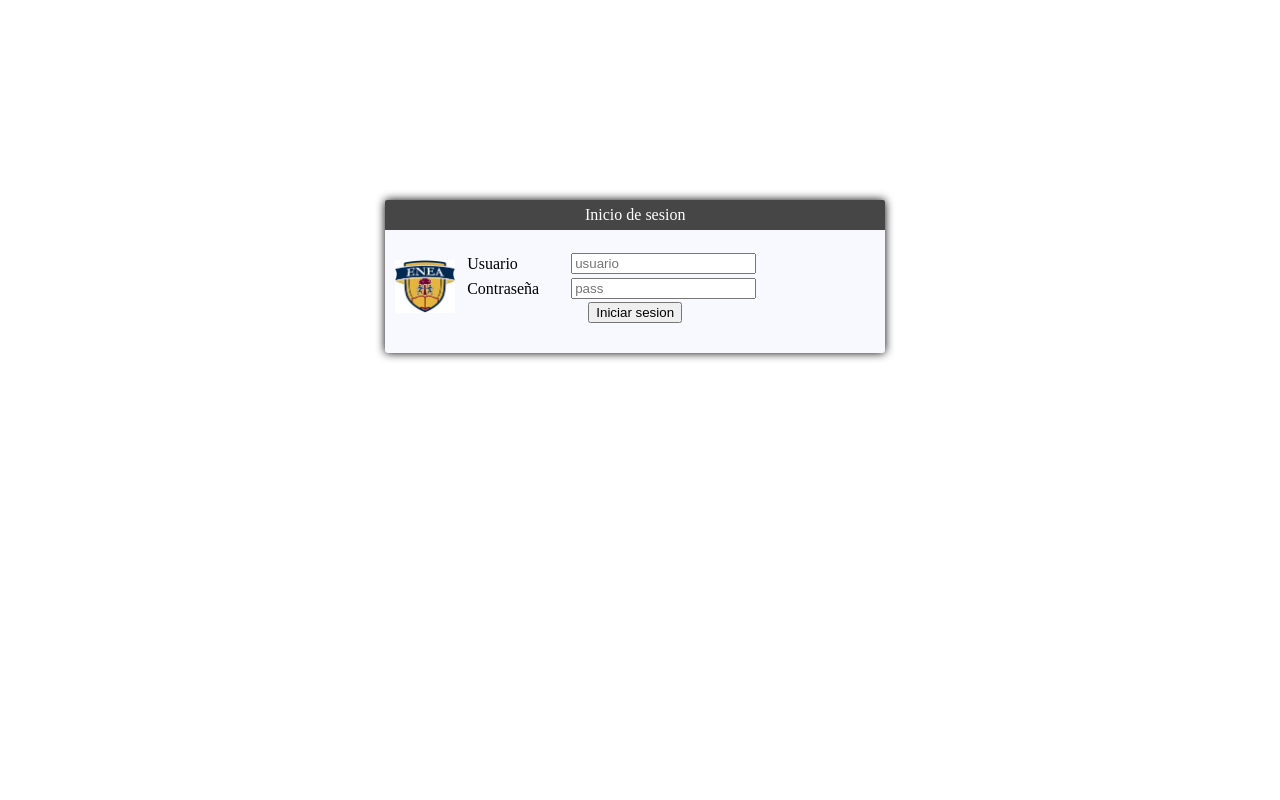
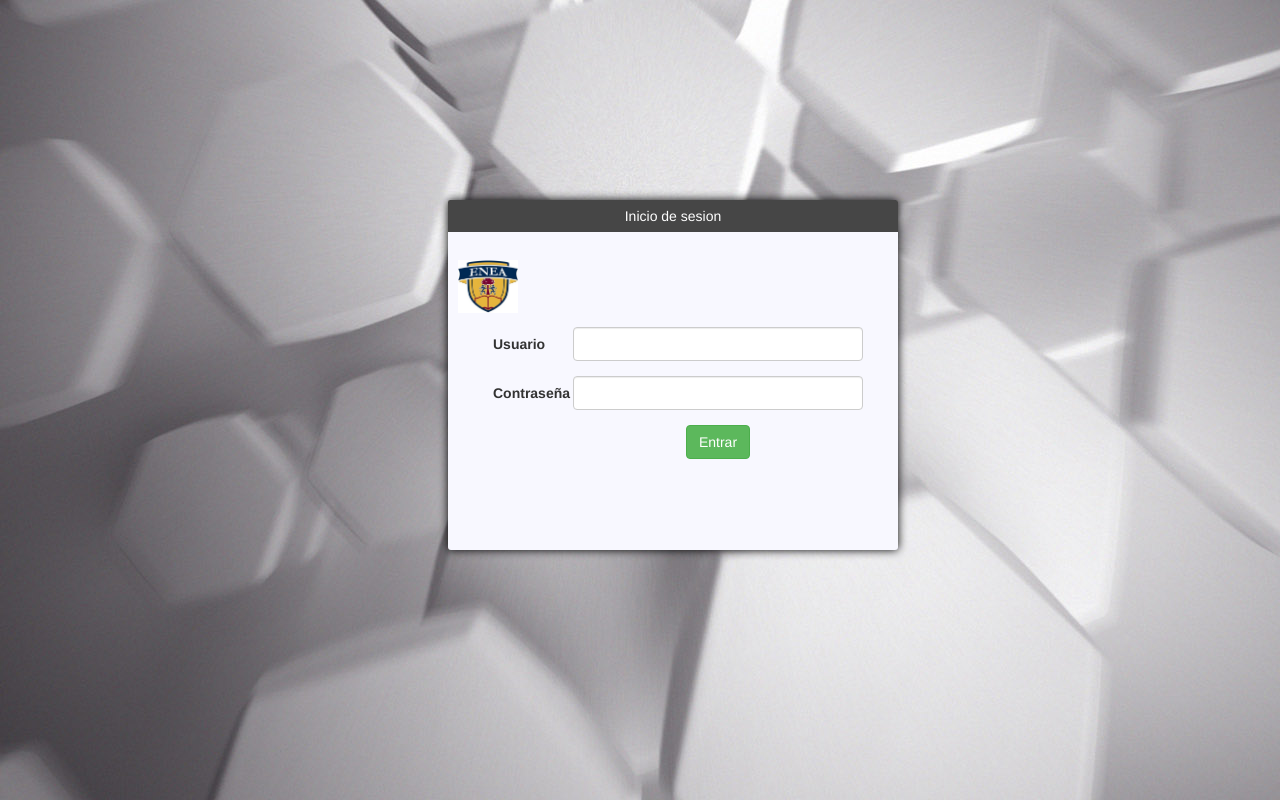
Before and after one commit to amenis/eneaware, a PHP site: page /eneaware/ in a window 1280 px wide. Run offline with PHP 8.4, Linux system fonts and the light colour scheme.

Commit message:
login style modify

```diff
--- a/View/main.php
+++ b/View/main.php
@@ -32,7 +32,7 @@
         </nav>
         <aside class="sidebar-menu">
             <div id="id-user">
-                <img src="http://delpad.com/template/bitrix/img/default-user.png" alt="user image" style="border-radius:5px" width="56" height="60"/>
+                <img src="../imagenes/user.gif" alt="user image" style="border-radius:80px" width="80" height="80"/>
                 <span style="color:white"><?php echo $_SESSION['Nombre_Usuario_Eneaware'];?></span>
             </div>
             <div id="menu">
--- a/css/servidor.css
+++ b/css/servidor.css
@@ -18,7 +18,7 @@
 }
 ::-webkit-scrollbar-button {
       background-color: grey;
-      width:7px;Guada
+      width:7px;
       height:7px;
       border-radius:2px;
 }
@@ -26,7 +26,7 @@
       background-color: grey;
 }
 body{
-	/*background:url(../imagenes/wall1.jpg) center bottom fixed;*/
+	background:url(../imagenes/wallpaper.jpg) center bottom fixed;*/
 	background-size:cover;
 	overflow:auto;
 	font-family: biko;
@@ -34,14 +34,22 @@ body{
 }
 
 #login{
+    position: absolute;
+    top:25%;
+    left:35%;
 	background-color: ghostwhite;
-	padding: 50px;
 	padding-top: 20px;
 	padding-bottom:30px;
 	box-shadow:0 0 10px black;
 	border-radius:3px;
-	width: 400px;
-	display: none;
+	width: 450px;
+    height: 350px;
+
+}
+#form-login{
+    position: relative;
+    left: 10%;
+    top:25%;
 }
 .sidebar-menu{
     position:absolute;
@@ -61,7 +69,7 @@ body{
 }
 #menu{
 	position: absolute;
-	top:100px;
+	top:110px;
     left:0%;
     margin: 0;
     padding: 0;
@@ -148,10 +156,10 @@ body{
 #principal{
     position: absolute;
     top:52px;
-    left:17%;
+    left:16%;
     background: white;
     height:100%;
-    width:83%;
+    width:84%;
     overflow: auto;
 }
 .tabCont{
--- a/index.php
+++ b/index.php
@@ -5,26 +5,31 @@ session_start();
         header('location: View/main.php');
 	}
 	else{
-		echo '
+?>
 			<html>
 				<head>
 					<meta charset="utf-8" />
 					<title>EneaWare inicio</title>
 					<link rel="icon" type="image/png" href="imagenes/icono.png" />
 					<link href="css/servidor.css" rel="stylesheet">
-					<script src="js/jquery-1.8.3.min.js"></script>
-					<script src="js/jquery-ui.js"></script>
-					<script src="js/servidor.js"></script>
+                    <link href="css/bootstrap.css" rel="stylesheet">
+					<script type="text/javascript" src="js/jquery-1.8.3.min.js"></script>
+					<script type="text/javascript" src="js/jquery-ui.js"></script>
+                    <script type="text/javascript" src="js/bootstrap.min.js"></script>
+					<script type="text/javascript" src="js/servidor.js"></script>
 					<script>
 						$(document).ready(function(){
 							$("*").tooltip({ position: { my: "left+15 center", at: "right center" }, tooltipClass: "tooltip", content: function () {
  								return $(this).prop("title");
  							    }
                             });
-							$("#login").draggable().show("drop",{direction:"down"},600).disableSelection().submit(function(){
-								$("#resultadoInicio").show("clip");
+                           //
+							$("#login").draggable().show("drop",{direction:"down"},600);
+								//$("#resultadoInicio").show("clip");
+
+                            $('#form-login').on('submit',function(){
                                 $.ajax({
-									url: $(this).attr("action"),
+									url:"controller/validar.php",
 									type:"POST",
 									data:$(this).serialize(),
 									success: function(data) {
@@ -33,7 +38,8 @@ session_start();
                                             if(data=="Inicio de sesion correcto"){
 												$("#login").delay(800).fadeOut(800);
 												setTimeout(function(){
-													location.href="view/main.php";
+													location.reload();
+                                                    //location.href="view/main.php";
 												},1600);
 											}
 										});
@@ -41,34 +47,45 @@ session_start();
 								});
 								return false;
                             });
+
                         });
+
+
 					</script>
 				</head>
 				<body>
-					<center style="position:absolute;top:200px;width:98%;">
-					<form id="login" method="post" action="controller/validar.php" >
-						<div style="text-align:center;color:white;position:relative;top:-20px;left:-50px;padding:50px;padding-bottom:6px;padding-top:6px;width:100%;background-color:#464646;border-radius:2px 2px 0 0">
+					<center style="width:98%;">
+                    <div  id="login">
+                        <div style="text-align:center;color:white;position:relative;top:-20px;padding:50px;padding-bottom:6px;padding-top:6px;width:100%;background-color:#464646;border-radius:2px 2px 0 0">
                                 Inicio de sesion
                         </div>
                          <img src="imagenes/inicio.jpg" style="width:60px;position:absolute;top:60px;left:10px">
-						<table style="width:100%;">
-							<tr>
-								<td style="width:100px;padding-left:30px">Usuario</td>
-								<td><input type="text" placeholder="usuario" name="usuario"></td>
-							</tr>
-							<tr>
-								<td style="width:100px;padding-left:30px">Contraseña</td>
-								<td><input type="password" placeholder="pass" name="pass"></td>
-							</tr>
-						</table>
-						<center><button class="boton">Iniciar sesion</button></center>
-						<div id="resultadoInicio" style="position:absolute;bottom:0;left:0;display:none;background:lightgreen;padding-top:5px;padding-bottom:5px;width:100%">
+                        <form id="form-login" role="form" class="form-horizontal">
+
+                            <div class="form-group">
+                                <label  class="control-label col-xs-2">Usuario</label>
+                                <div class='col-xs-8'>
+                                    <input type="text" class="form-control" name="usuario">
+                                </div>
+                            </div>
+
+                            <div class="form-group">
+                                <label class="control-label col-xs-2">Contrase&ntilde;a</label>
+                                <div class='col-xs-8'>
+                                    <input type="text" class="form-control"  name="pass">
+                                </div>
+                            </div>
+
+                           <button type="submit" class="btn-submit btn btn-success">Entrar</button>
+
+                        </form>
+                        <div id="resultadoInicio" style="position:absolute;bottom:0;left:0;display:none;background:lightgreen;padding-top:5px;width:100%">
                                 Iniciando sesion...
                             </div>
-					</form>
+                    </div>
 					</center>
 				</body>
 			</html>
-		';
+<?php
 	}
 ?>
--- a/model/validaLogin.php
+++ b/model/validaLogin.php
@@ -2,6 +2,7 @@
     session_start();
     include("Conexion.php");
     class validaLogin extends conexion{
+
 
          public function __construct(){
             parent::__construct();
```
Also changed, not shown: View/personal.php (+56 -64 lines), README.md (added), backup/eneaware07-12-2015.sql (deleted), backup/eneaware10-12-2015.sql (deleted), backup/eneaware12-01-2016.sql (deleted), backup/eneaware25-09-2015.sql (deleted), backup/eneaware26-04-2016.sql (deleted), imagenes/wallpaper.jpg (added), 1 other file. Lines whose indentation alone changed are shown as unchanged.
